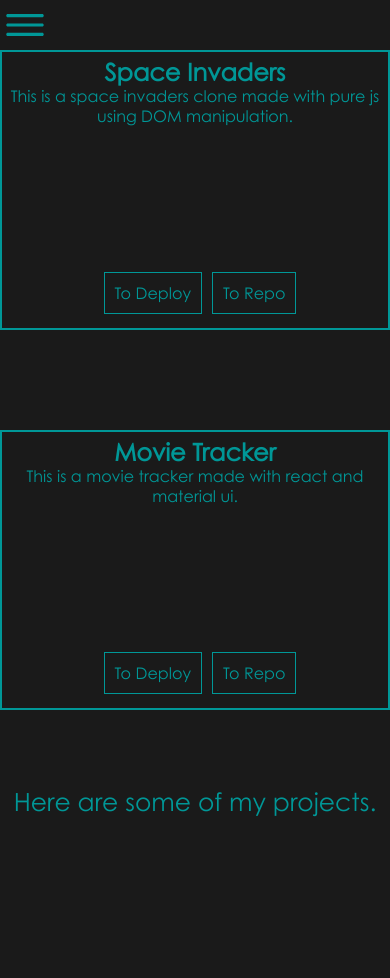
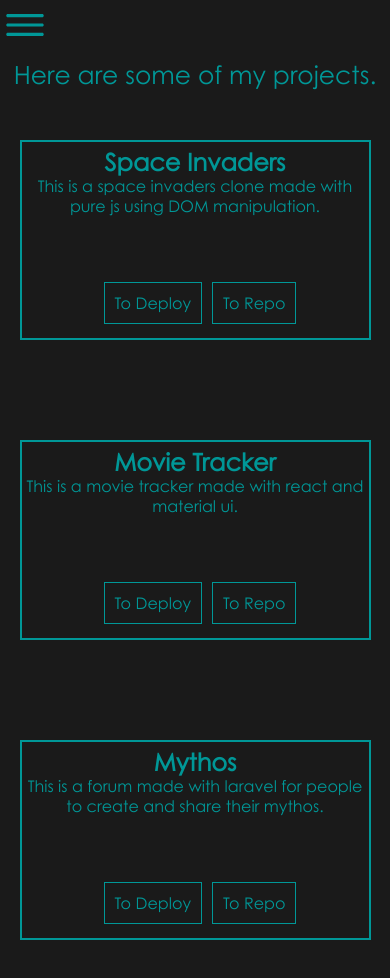
Before and after one commit to JensRosseel/portfolio2, a React (Create React App) app: page /projects in a window 390 px wide. Shown: the top 978 px of the page. Before the commit the page ends 844 px from the top, so only its background shows below. Built offline with nearby package versions, Linux system fonts and the light colour scheme.

Commit message:
Change project page layout and add mythos card

```diff
--- a/src/Components/Navbar/Navbar.jsx
+++ b/src/Components/Navbar/Navbar.jsx
@@ -9,7 +9,7 @@ const Navbar = () => {
   const [style, setStyle] = useState('navbar')
 
   const handleHamburger = () => {
-    if(style == 'navbar')
+    if(style === 'navbar')
     {
       setStyle('navbar-mobile')
     }
--- a/src/Components/Projects/Projects.css
+++ b/src/Components/Projects/Projects.css
@@ -1,7 +1,8 @@
 .projects-container {
-    display: grid;
-    grid-template-columns: 80% 20%;
-    height: 100vh;
+    display: flex;
+    flex-direction: column;
+    align-items: center;
+    justify-content: center;
     width: 100%;
 }
 
@@ -56,11 +57,6 @@
 }
 
 @media only screen and (max-width: 768px) {
-    .projects-container {
-        grid-template-columns: 100%;
-        grid-template-rows: 90% 10%;
-    }
-
     .card img {
         display: none;
     }
@@ -70,11 +66,13 @@
     }
 
     .card {
-        width: 100%;
+        width: 90%;
+        height: 200px;
         margin: 50px;
     }
 
     .projects-text {
+        margin-top: 15%;
         width: 100%;
         justify-content: center;
     }
--- a/src/Components/Projects/Projects.jsx
+++ b/src/Components/Projects/Projects.jsx
@@ -2,10 +2,14 @@ import React from 'react';
 import './Projects.css';
 import spaceinvaders from '../../Assets/spaceinvaders.JPG';
 import movietracker from '../../Assets/movietracker.JPG';
+import mythos from '../../Assets/mythos.jpg';
 
 const Projects = () => {
   return (
     <div className="projects-container">
+        <div className="projects-text">
+            Here are some of my projects.
+        </div>
         <div className="projects-cards">
             <div className="card">
                     <img src={spaceinvaders} alt="space invaders" />
@@ -33,9 +37,19 @@ const Projects = () => {
                         </div>
                     </div>
             </div>
-        </div>
-        <div className="projects-text">
-            Here are some of my projects.
+            <div className="card">
+                    <img src={mythos} alt="mythos" />
+                    <div className='card-content'>
+                        <h2 className="card-title">Mythos</h2>
+                        <p className="card-text">
+                            This is a forum made with laravel for people to create and share their mythos.
+                        </p>
+                        <div className="card-buttons">
+                            <a href="https://www.movietracker.jensrosseel.com/" target="_blank" rel="noopener noreferrer" className="card-button">To Deploy</a>
+                            <a href="https://github.com/JensRosseel/movie-tracker" target="_blank" rel="noopener noreferrer" className="card-button">To Repo</a>
+                        </div>
+                    </div>
+            </div>
         </div>
     </div>
   );
```
Also changed, not shown: src/Assets/mythos.jpg (added).
